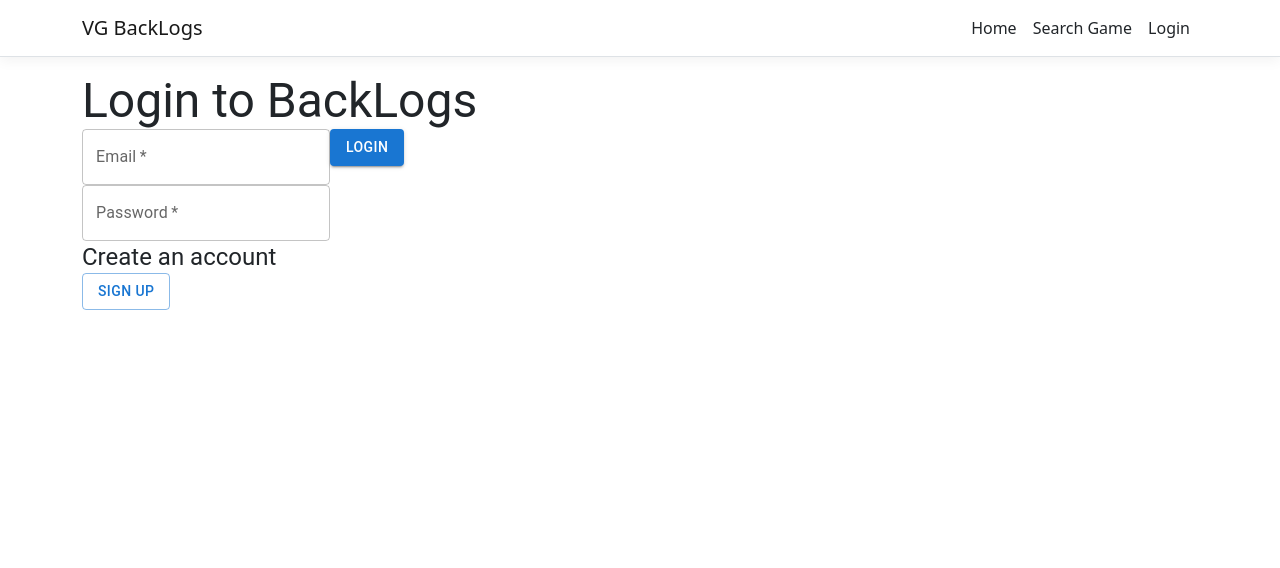
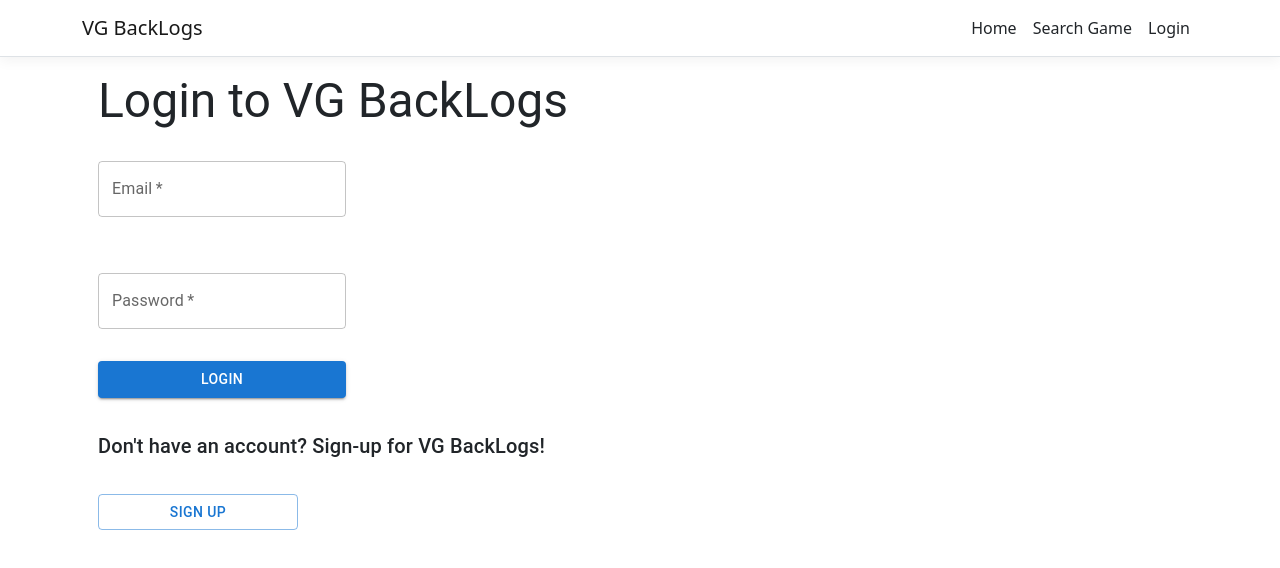
Before and after one commit to The-Appletuns/backlogs, a React (Create React App) app in the folder ClientApp/: page /login in a window 1280 px wide. Shown: the top 568 px of the page. Built offline with nearby package versions, Linux system fonts and the light colour scheme.

Commit message:
adjusted login spacing

```diff
--- a/ClientApp/src/components/LogIn.js
+++ b/ClientApp/src/components/LogIn.js
@@ -79,10 +79,9 @@ export class LogIn extends Component {
 
         return (
             <Box>
-                <Typography variant='h3'>
-                    Login to BackLogs
+                <Typography variant='h3' sx={{m: 2}}>
+                    Login to VG BackLogs
                 </Typography>
-
                 <FormControl>
                     <TextField
                         required
@@ -90,20 +89,23 @@ export class LogIn extends Component {
                         variant='outlined'
                         value={this.state.email}
                         onChange={(event) => this.setState({email: event.target.value})}
+                        sx={{m: 2}}
                     ></TextField>
+                    <br></br>
                     <TextField
                         required
                         label='Password'
                         variant='outlined'
                         value={this.state.password}
                         onChange={(event) => this.setState({password: event.target.value})}
+                        sx={{m: 2}}
                     ></TextField>
+
+                    <Button variant='contained' onClick={this.loginPressed} sx={{m: 2}}>Login</Button>
                 </FormControl>
 
-                <Button variant='contained' onClick={this.loginPressed}>Login</Button>
-
-                <Typography variant='h5'>Create an account</Typography>
-                <Button component={Link} to="/signup" variant='outlined'>Sign Up</Button>
+                <Typography variant='h6' sx={{m: 2}}>Don't have an account? Sign-up for VG BackLogs!</Typography>
+                <Button component={Link} to="/signup" variant='outlined' sx={{m: 2, width: 200}}>Sign Up</Button>
             </Box>
         )
     }
```
